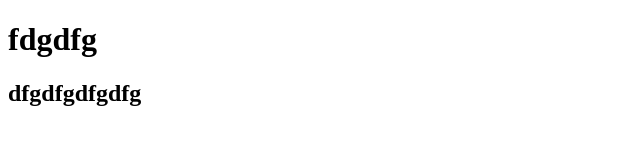
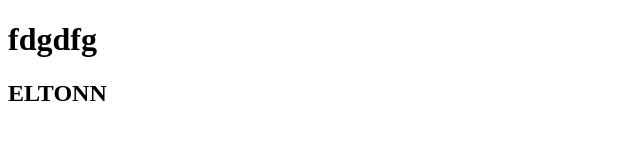
Before and after one commit to DimkaDIm11/repo26, a plain HTML site: page index.html in a window 1280 px wide. Shown: the whole page, without its empty margins (0-640 px from the left). Drawn offline with Linux system fonts and the light colour scheme.

```diff
--- a/index.html
+++ b/index.html
@@ -7,6 +7,6 @@
 </head>
 <body>
     <h1>fdgdfg</h1>
-    <h2>dfgdfgdfgdfg</h2>
+    <h2>ELTONN</h2>
 </body>
 </html>
```
